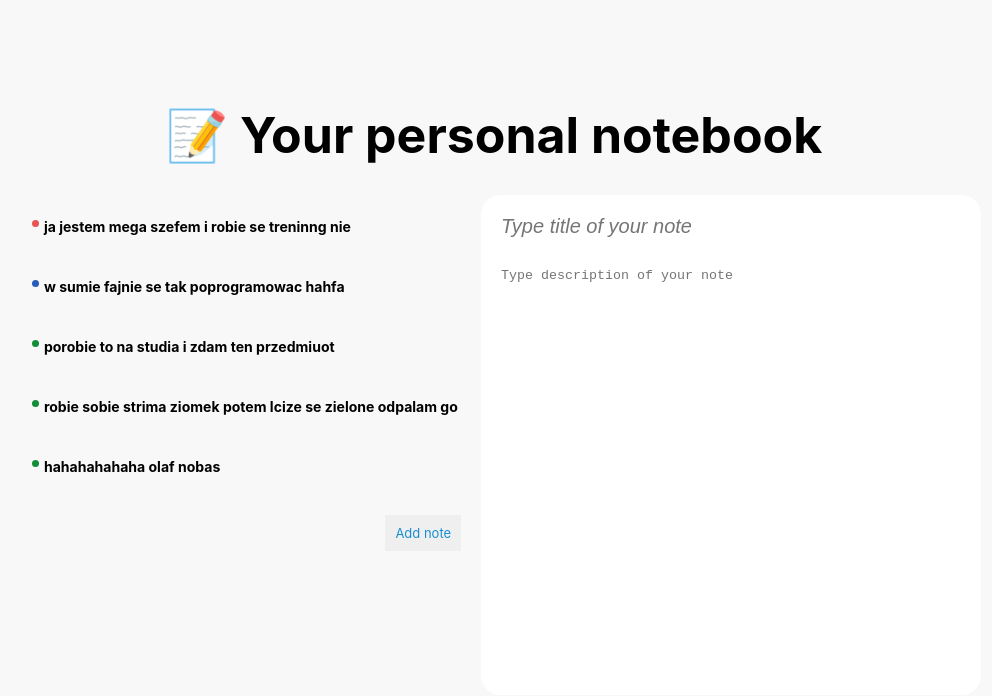
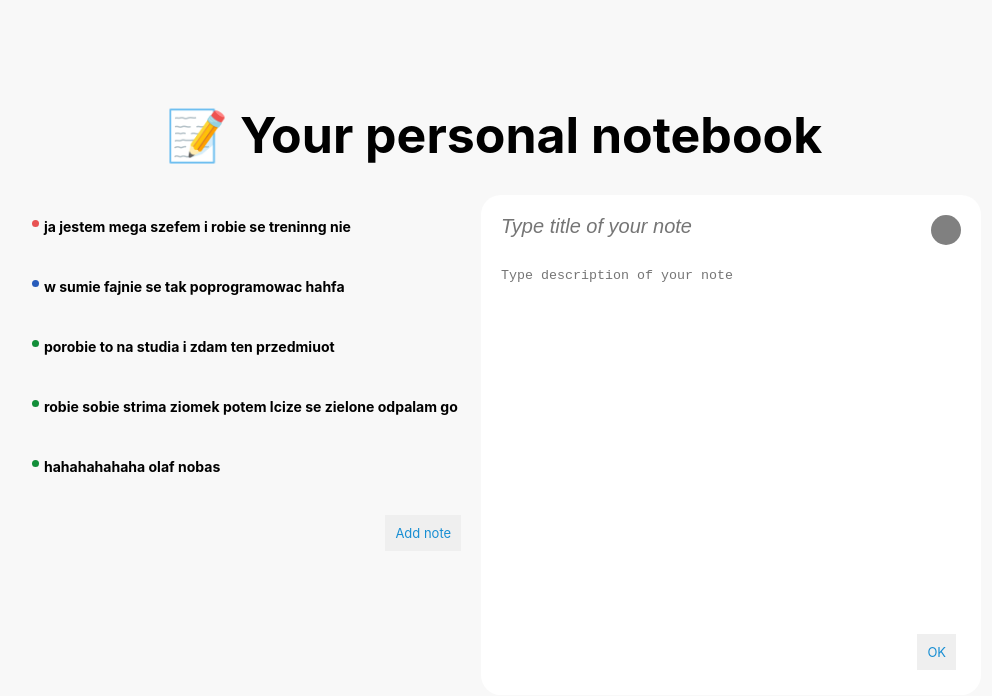
Before and after one commit to xmavv/empty-project, a React (Create React App) app: page / in a window 1280 px wide. Both pictures are taken after typing "Sample", "Sample" into the empty fields and a click on the button "Add note". Shown: the top 696 px of the page, without its empty margins (146-1138 px from the left). Built offline with nearby package versions, Linux system fonts and the light colour scheme.

Commit message:
add feature: adding new note, dots colors, showing title and desc based on curr state

```diff
--- a/src/App.js
+++ b/src/App.js
@@ -2,7 +2,7 @@ import NoteList from "./NoteList";
 import NoteInput from "./NoteInput";
 import { useState } from "react";
 
-const notes = [
+const notesArr = [
   {
     id: 1,
     title: "ja jestem mega szefem i robie se treninng nie",
@@ -39,15 +39,28 @@ const notes = [
 export default function App() {
   const [selectedNote, setSelectedNote] = useState(null);
   const [showAddNote, setShowAddNote] = useState(false);
+  const [notes, setNotes] = useState(notesArr);
+  const [titleFromInput, setTitleFromInput] = useState("");
+  const [descriptionFromInput, setDescriptionFromInput] = useState("");
+  const [color, setColor] = useState("undefined");
 
   function handleSelectedNote(note) {
     setSelectedNote(note);
     setShowAddNote(false);
+    setTitleFromInput(note.title);
+    setDescriptionFromInput(note.description);
   }
 
   function handleAddNote() {
     setShowAddNote(true);
     setSelectedNote(null);
+    setTitleFromInput("");
+    setDescriptionFromInput("");
+    setColor("undefined");
+  }
+
+  function handleAddNoteToList(note) {
+    setNotes((notes) => [...notes, note]);
   }
 
   return (
@@ -60,7 +73,17 @@ export default function App() {
           onAddNote={handleAddNote}
           selectedNote={selectedNote}
         />
-        <NoteInput selectedNote={selectedNote} showAddNote={showAddNote} />
+        <NoteInput
+          selectedNote={selectedNote}
+          showAddNote={showAddNote}
+          titleFromInput={titleFromInput}
+          descriptionFromInput={descriptionFromInput}
+          setTitleFromInput={setTitleFromInput}
+          setDescriptionFromInput={setDescriptionFromInput}
+          handleAddNoteToList={handleAddNoteToList}
+          color={color}
+          setColor={setColor}
+        />
       </div>
     </div>
   );
--- a/src/Button.js
+++ b/src/Button.js
@@ -1,6 +1,6 @@
-export default function Button({ children, onClick }) {
+export default function Button({ children, onClick, absolute }) {
   return (
-    <button className="btn" onClick={onClick}>
+    <button className={`btn ${absolute}`} onClick={onClick}>
       {children}
     </button>
   );
--- a/src/NoteInput.js
+++ b/src/NoteInput.js
@@ -1,31 +1,82 @@
 import { useState } from "react";
+import Button from "./Button";
 
-export default function NoteInput({ selectedNote, showAddNote }) {
-  // const [title, setTitle] = useState("");
-  // const [description, setDescription] = useState("");
+export default function NoteInput({
+  selectedNote,
+  showAddNote,
+  titleFromInput,
+  descriptionFromInput,
+  setTitleFromInput,
+  setDescriptionFromInput,
+  handleAddNoteToList,
+  color,
+  setColor,
+}) {
+  function handleSubmit(e) {
+    e.preventDefault();
 
-  const title = showAddNote ? "" : selectedNote?.title;
-  const description = showAddNote ? "" : selectedNote?.description;
+    if (!titleFromInput) return;
+
+    const newNote = {
+      id: crypto.randomUUID(),
+      title: titleFromInput,
+      description: descriptionFromInput,
+      color: color,
+    };
+
+    handleAddNoteToList(newNote);
+  }
+
+  function changeColor(color) {
+    switch (color) {
+      case "undefined":
+        setColor("red");
+        break;
+      case "red":
+        setColor("green");
+        break;
+      case "green":
+        setColor("blue");
+        break;
+      case "blue":
+        setColor("red");
+        break;
+      default:
+        setColor("undefined");
+        break;
+    }
+  }
 
   return (
-    <div className="noteInput">
+    <form className="noteInput">
       <input
-        value={title}
-        // onChange={(e) => setTitle(e.target.value)}
+        value={titleFromInput}
+        onChange={(e) => setTitleFromInput(e.target.value)}
         placeholder={
           showAddNote ? "Type title of your note" : "Add or choose a note"
         }
         className="noteInput__title"
       ></input>
       <textarea
-        value={description}
-        // onChange={(e) => setDescription(e.target.value)}
+        value={descriptionFromInput}
+        onChange={(e) => setDescriptionFromInput(e.target.value)}
         contentEditable
         className="noteInput__body"
         placeholder={showAddNote ? "Type description of your note" : ""}
       ></textarea>
-      {/* guard if selectedNote is null */}
-      <span className={`dot ${selectedNote?.color} absolute`}></span>
-    </div>
+      {(showAddNote || selectedNote) && (
+        <span
+          className={`dot ${
+            selectedNote ? selectedNote?.color : color
+          } absolute`}
+          onClick={() => changeColor(color)}
+        ></span>
+      )}
+      {showAddNote && (
+        <Button absolute={"absolute"} onClick={handleSubmit}>
+          OK
+        </Button>
+      )}
+    </form>
   );
 }
--- a/src/index.css
+++ b/src/index.css
@@ -66,8 +66,8 @@ body {
 .dot.blue {
   background-color: var(--blue);
 }
-
-.noteList {
+.dot.undefined {
+  background-color: grey;
 }
 
 .noteList__item {
@@ -143,11 +143,17 @@ body {
   color: var(--color-primary);
   border: none;
   outline: none;
-  align-self: end;
   margin-top: 2rem;
+}
+
+.btn.absolute {
+  position: absolute;
+  bottom: 5%;
+  right: 5%;
 }
 
 .notes {
   display: flex;
   flex-direction: column;
+  align-items: end;
 }
```
